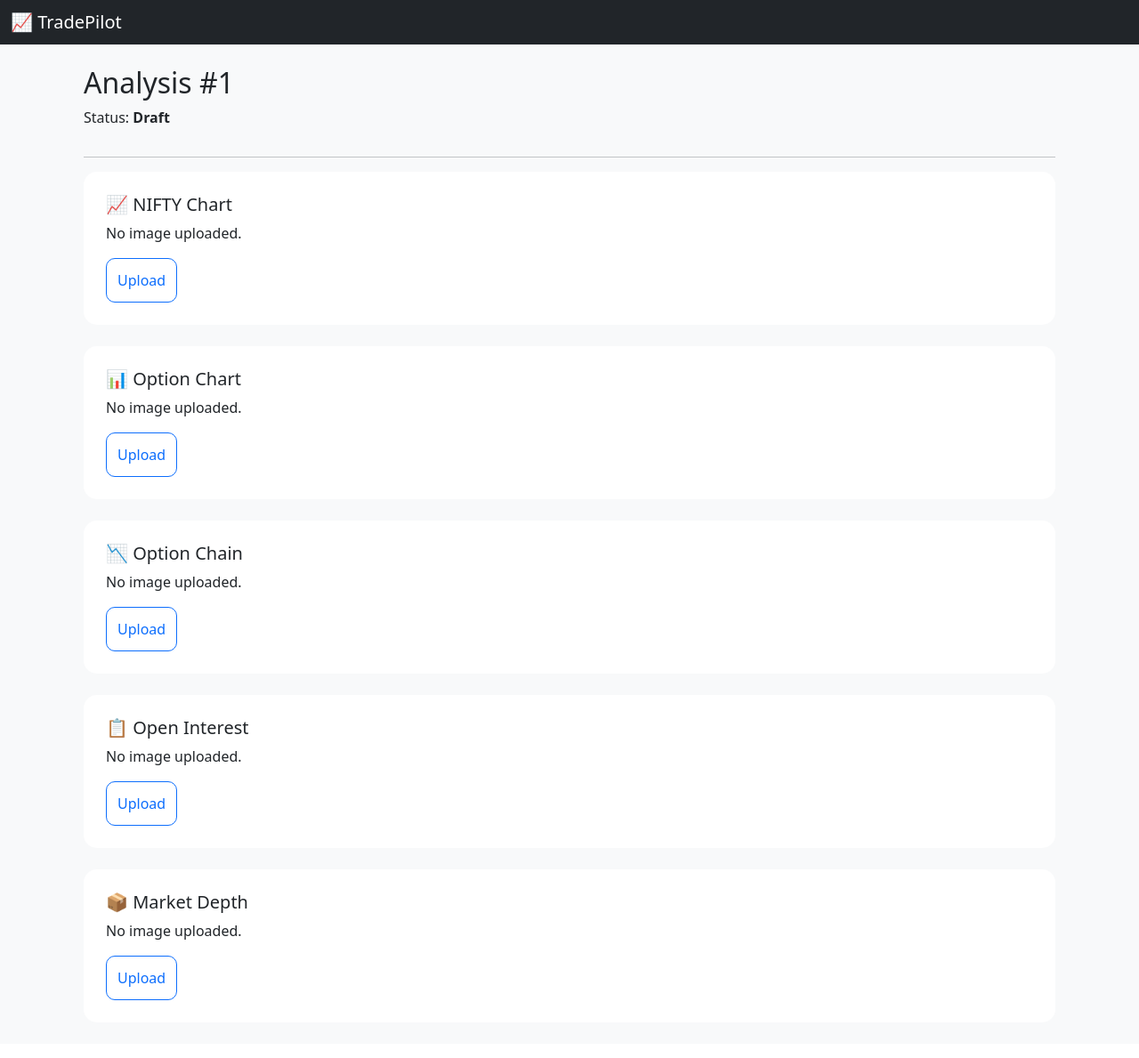
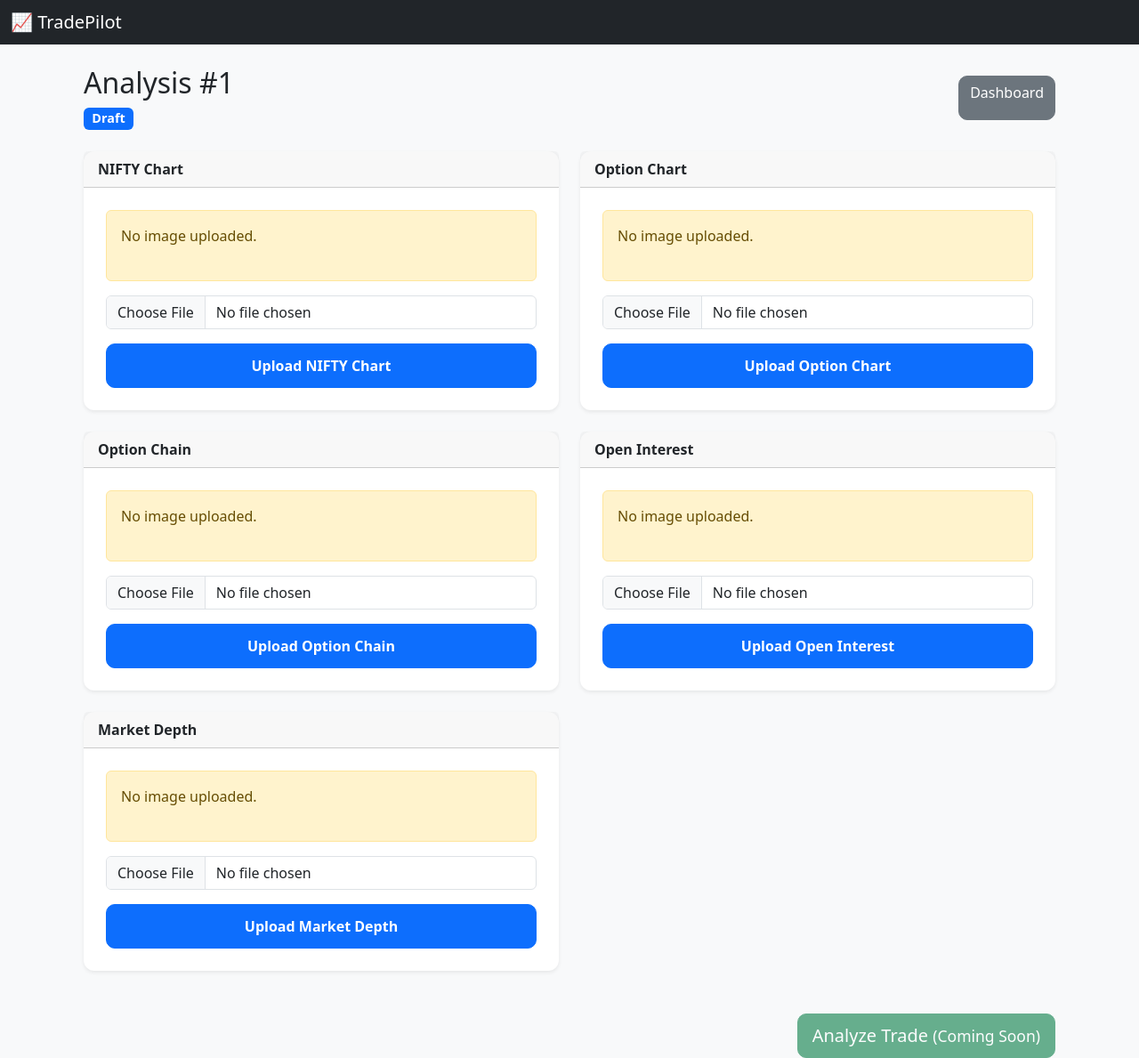
Before and after one commit to rmkjnm/TradePilot, a Flask app: page /analysis/1 in a window 1280 px wide. Shown: the whole page at 89% size. Before the commit the page ends 1124 px from the top, so only its background shows below. Run offline with Flask 3, Linux system fonts and the light colour scheme; data that the repository does not hold is empty.

Commit message:
updates analysis workspace and dashboard

```diff
--- a/app/static/css/style.css
+++ b/app/static/css/style.css
@@ -31,3 +31,26 @@ h3{
     height:50px;
 
 }
+.card {
+    border-radius: 12px;
+}
+
+.card-header {
+    font-weight: 600;
+}
+
+.alert {
+    min-height: 80px;
+}
+
+input[type=file] {
+    cursor: pointer;
+}
+
+.btn-primary {
+    font-weight: 600;
+}
+
+.badge {
+    font-size: 0.9rem;
+}
--- a/app/templates/analysis.html
+++ b/app/templates/analysis.html
@@ -4,116 +4,117 @@
 
 <div class="container mt-4">
 
-    <div class="d-flex justify-content-between">
+    <div class="d-flex justify-content-between align-items-center mb-4">
 
         <div>
+            <h2>Analysis #{{ analysis.id }}</h2>
 
-            <h2>
+            <span class="badge bg-primary">
+                {{ analysis.status }}
+            </span>
+        </div>
 
-                Analysis #{{ analysis.id }}
-
-            </h2>
-
-            <p>
-
-                Status:
-                <strong>{{ analysis.status }}</strong>
-
-            </p>
-
+        <div>
+            <a href="{{ url_for('dashboard') }}"
+               class="btn btn-secondary">
+                Dashboard
+            </a>
         </div>
 
     </div>
 
-    <hr>
+    <div class="row">
 
-    <div class="card mb-4">
+        {% set upload_types = [
+            ("NIFTY Chart", "nifty_chart"),
+            ("Option Chart", "option_chart"),
+            ("Option Chain", "option_chain"),
+            ("Open Interest", "open_interest"),
+            ("Market Depth", "market_depth")
+        ] %}
 
-        <div class="card-body">
+        {% for title, key in upload_types %}
 
-            <h5>📈 NIFTY Chart</h5>
+        <div class="col-lg-6 mb-4">
 
-            <p>No image uploaded.</p>
+            <div class="card shadow-sm">
 
-            <button class="btn btn-outline-primary">
+                <div class="card-header">
+                    <strong>{{ title }}</strong>
+                </div>
 
-                Upload
+                <div class="card-body">
 
-            </button>
+                    {% if images.get(key) %}
+
+                        <div class="alert alert-success">
+
+                            ✅ Uploaded
+
+                            <br><br>
+
+                            <strong>
+                                {{ images[key].original_filename }}
+                            </strong>
+
+                        </div>
+
+                    {% else %}
+
+                        <div class="alert alert-warning">
+
+                            No image uploaded.
+
+                        </div>
+
+                    {% endif %}
+
+                    <form
+                        action="{{ url_for('analysis.upload_image', analysis_id=analysis.id) }}"
+                        method="POST"
+                        enctype="multipart/form-data">
+
+                        <input
+                            type="hidden"
+                            name="image_type"
+                            value="{{ key }}">
+
+                        <input
+                            class="form-control"
+                            type="file"
+                            name="image"
+                            accept="image/*"
+                            required>
+
+                        <button
+                            class="btn btn-primary mt-3 w-100">
+
+                            Upload {{ title }}
+
+                        </button>
+
+                    </form>
+
+                </div>
+
+            </div>
 
         </div>
 
-    </div>
-
-    <div class="card mb-4">
-
-        <div class="card-body">
-
-            <h5>📊 Option Chart</h5>
-
-            <p>No image uploaded.</p>
-
-            <button class="btn btn-outline-primary">
-
-                Upload
-
-            </button>
-
-        </div>
+        {% endfor %}
 
     </div>
 
-    <div class="card mb-4">
+    <div class="text-end mt-4">
 
-        <div class="card-body">
+        <button
+            class="btn btn-success btn-lg"
+            disabled>
 
-            <h5>📉 Option Chain</h5>
+            Analyze Trade
+            <small>(Coming Soon)</small>
 
-            <p>No image uploaded.</p>
-
-            <button class="btn btn-outline-primary">
-
-                Upload
-
-            </button>
-
-        </div>
-
-    </div>
-
-    <div class="card mb-4">
-
-        <div class="card-body">
-
-            <h5>📋 Open Interest</h5>
-
-            <p>No image uploaded.</p>
-
-            <button class="btn btn-outline-primary">
-
-                Upload
-
-            </button>
-
-        </div>
-
-    </div>
-
-    <div class="card mb-4">
-
-        <div class="card-body">
-
-            <h5>📦 Market Depth</h5>
-
-            <p>No image uploaded.</p>
-
-            <button class="btn btn-outline-primary">
-
-                Upload
-
-            </button>
-
-        </div>
+        </button>
 
     </div>
 
```
